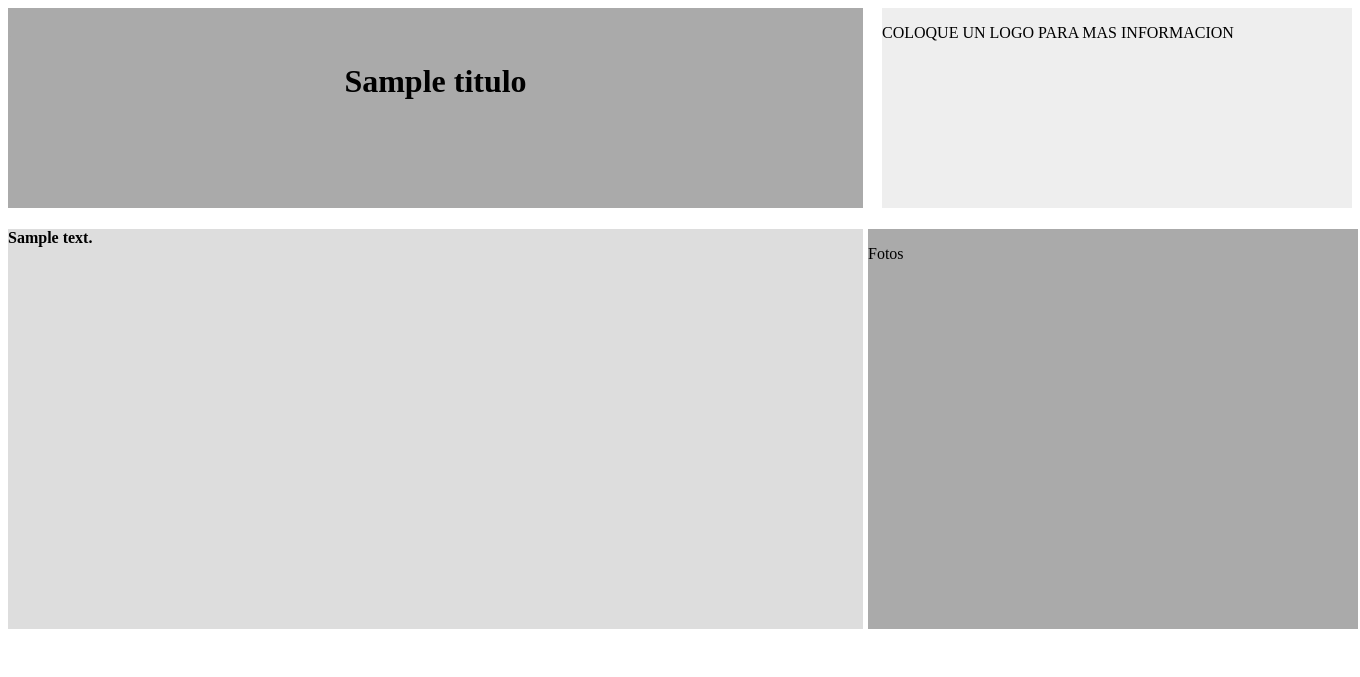
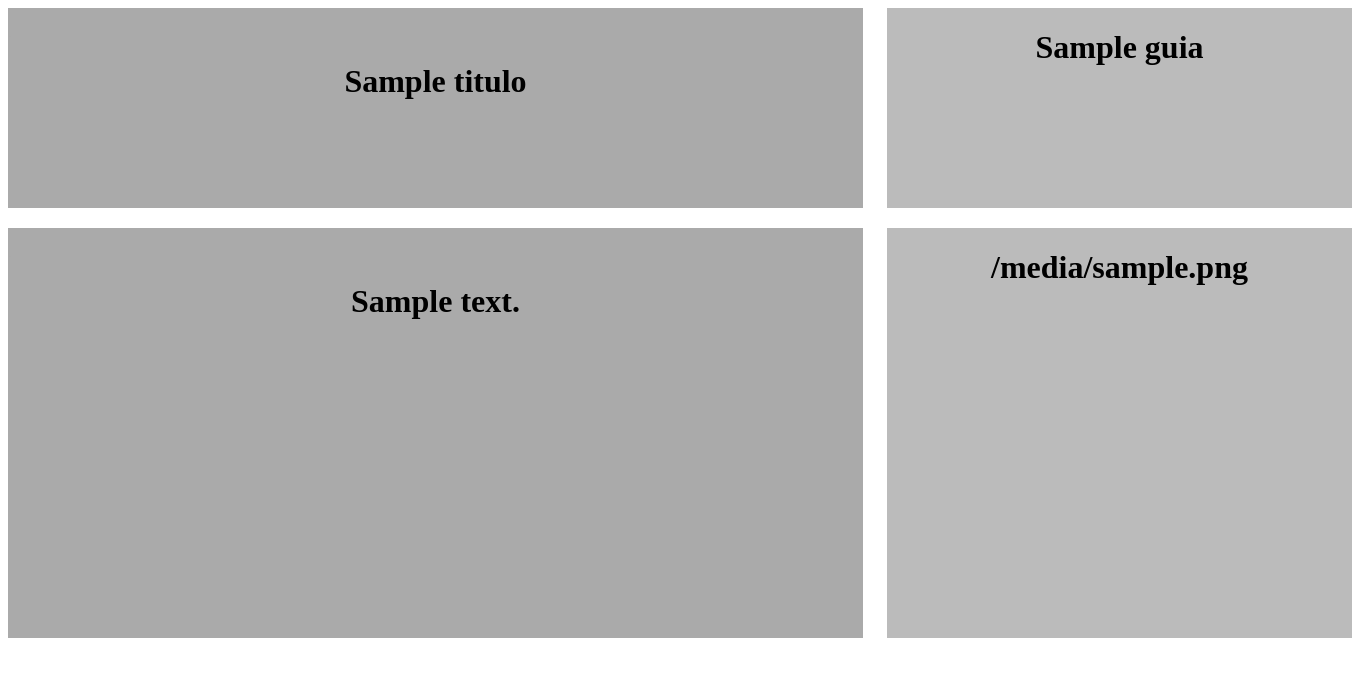
Before and after one commit to politecnicomodelo/Alessandrelli.Gonzalo, a Python web app: template 2017-Python/Trabajos/ProyectoModelo2017/templates/Index.html in a window 1360 px wide. Shown: the top 677 px of the page. Run offline with Jinja, Linux system fonts and the light colour scheme; the template is opened without the code that fills it: most values are stand-ins (such as "Sample title", 1, 10 or a date in 2020).

Commit message:
falta obtener la info de la base de datos (pichi el que lee)

```diff
--- a/2017-Python/Trabajos/ProyectoModelo2017/templates/Index.html
+++ b/2017-Python/Trabajos/ProyectoModelo2017/templates/Index.html
@@ -6,16 +6,21 @@
         <div><p style = "color:#aaa";>.</p></div>
         <div><h1> <center> {{titulo}} </center> </h1></div>
     </div>
-  <div style="background-color:#eee; height:200px;width:470px;float:right;">
-    <p>COLOQUE UN LOGO PARA MAS INFORMACION</p>
+
+    <div style="background-color:#bbb; height:200px;width:465px;float:right;">
+        <div><h1> <center> {{guia}} </center> </h1></div>
     </div>
-<div style="background-color:rgb(255,255,255);width:1350px;float:left;">
-      <div><h1 style = "color:rgb(255,255,255)";></h1></div>
-<div style="background-color:#aaa; height:400px;width:490px;float:right;">
-    <p>Fotos</p>
+
+    <div style= height:220px;width:855px;">
     </div>
-<div style = "background-color:#ddd; height:400px; width:855px;">
-    <div><h4>{{descripcion}}</h4></div>
+
+    <div style="background-color:#aaa; height:410px;width:855px;float:left;">
+        <div><p style = "color:#aaa";>.</p></div>
+        <div><h1> <center> {{descripcion}} </center> </h1></div>
+    </div>
+
+    <div style="background-color:#bbb; height:410px;width:465px;float:right;">
+        <div><h1> <center> {{imagenes}} </center> </h1></div>
     </div>
 
 <body>
```
Also changed, not shown: 2017-Python/Trabajos/ProyectoModelo2017/main.py (+26 -7 lines), 2017-Python/Trabajos/ProyectoModelo2017/templates/Proyecto.html (+21 -5 lines). Lines whose indentation alone changed are shown as unchanged.
